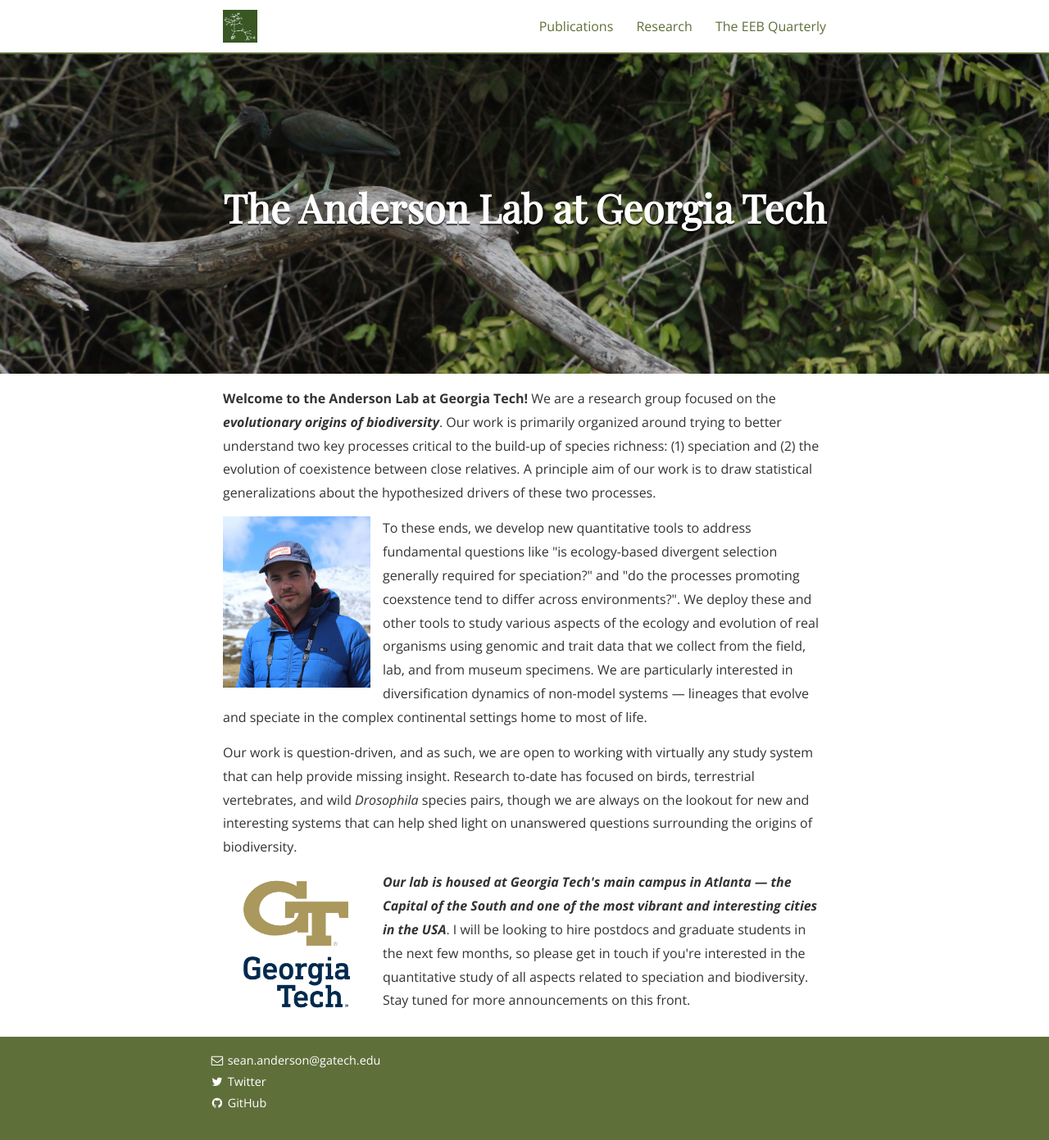
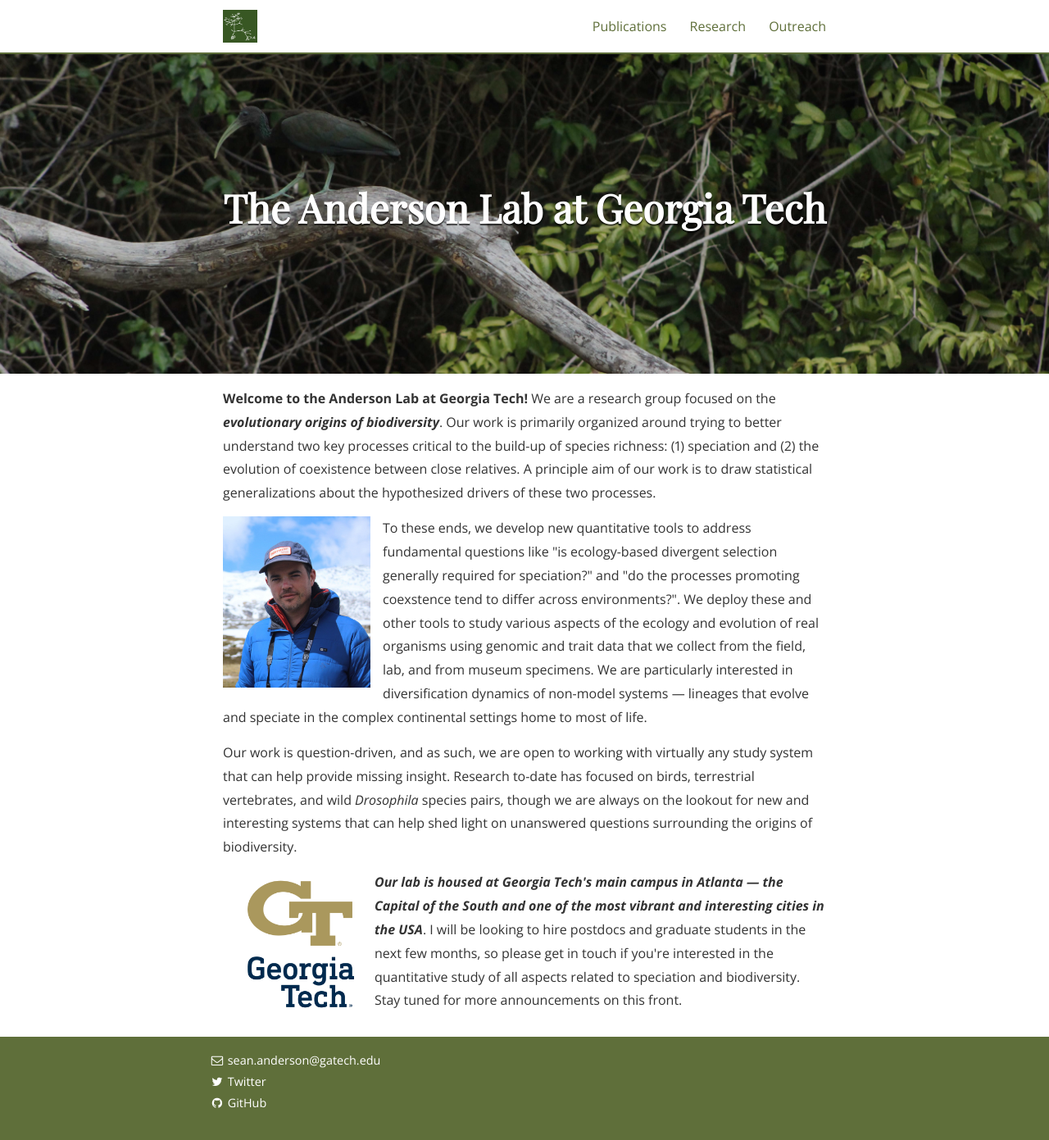
Before and after one commit to SeanASAnderson/SeanASAnderson.github.io, a Jekyll site: the page built from index.html, in a window 1280 px wide and 1391 px high. Shown: the whole window at 82% size. Built offline with Jekyll 4.4.1, drawn with Linux system fonts in a browser that asks for light colours; nearby versions of some CDN libraries; some web fonts are replaced; the list of posts is cut into pages by our own code.

Commit message:
outreach page title and image margin swap at index

```diff
--- a/index.html
+++ b/index.html
@@ -57,7 +57,7 @@
   <p> <b> Welcome to the Anderson Lab at Georgia Tech! </b>  We are a research group focused on the <b><i>evolutionary origins of biodiversity</i></b>. Our work is primarily organized around trying to better understand two key processes critical to the build-up of species richness: (1) speciation and (2) the evolution of coexistence between close relatives. A principle aim of our work is to draw statistical generalizations about the hypothesized drivers of these two processes. </p>
   <p> <img src="/assets/anderson_sean_rockies2019.jpg" alt="Sean Pic" style="width:180px;margin-right:15px;"> To these ends, we develop new quantitative tools to address fundamental questions like "is ecology-based divergent selection generally required for speciation?" and "do the processes promoting coexstence tend to differ across environments?". We deploy these and other tools to study various aspects of the ecology and evolution of real organisms using genomic and trait data that we collect from the field, lab, and from museum specimens. We are particularly interested in diversification dynamics of non-model systems <span>&#8212;</span> lineages that evolve and speciate in the complex continental settings home to most of life. </p>
   <p> Our work is question-driven, and as such, we are open to working with virtually any study system that can help provide missing insight. Research to-date has focused on birds, terrestrial vertebrates, and wild <i> Drosophila </i> species pairs, though we are always on the lookout for new and interesting systems that can help shed light on unanswered questions surrounding the origins of biodiversity. </p>
-  <p> <p> <img src="/assets/GTVertical_RGB.png" alt="Tech logo" style="width:180px;margin-right:15px;"> <b><i>Our lab is housed at Georgia Tech's main campus in Atlanta <span>&#8212;</span> the Capital of the South and one of the most vibrant and interesting cities in the USA</i></b>. I will be looking to hire postdocs and graduate students in the next few months, so please get in touch if you're interested in the quantitative study of all aspects related to speciation and biodiversity. Stay tuned for more announcements on this front. </p>
+  <p> <p> <img src="/assets/GTVertical_RGB.png" alt="Tech logo" style="width:180px;margin-left:05px;"> <b><i>Our lab is housed at Georgia Tech's main campus in Atlanta <span>&#8212;</span> the Capital of the South and one of the most vibrant and interesting cities in the USA</i></b>. I will be looking to hire postdocs and graduate students in the next few months, so please get in touch if you're interested in the quantitative study of all aspects related to speciation and biodiversity. Stay tuned for more announcements on this front. </p>
     <!--I'm entering the fourth and final year of my work with Jason, so <b> if you're a PI and would like to discuss potential postdoc partnerships for 2022, please <a href="mailto:sean.as.anderson@gmail.com">reach out today!</a></b> </p>-->
 
   </body>
--- a/thequarterly.md
+++ b/thequarterly.md
@@ -1,6 +1,6 @@
 ---
 layout: page
-title: "The EEB Quarterly"
+title: "Outreach"
 permalink: /quarterly/
 main_nav: true
 ---
```
